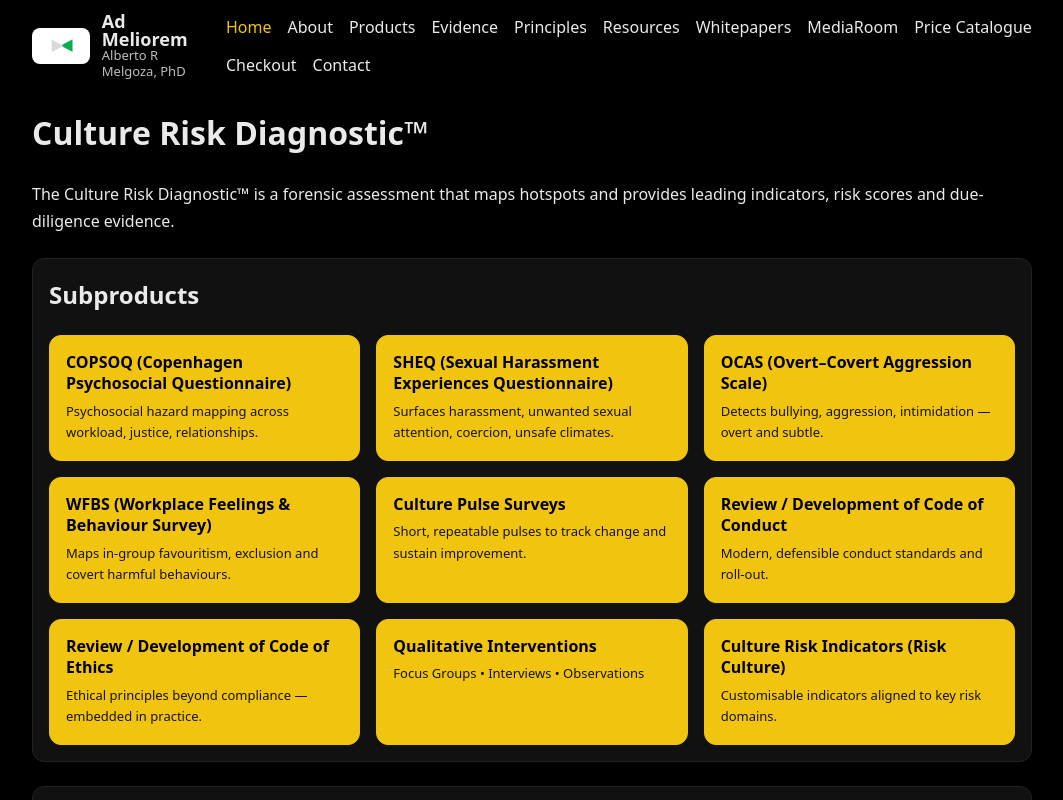
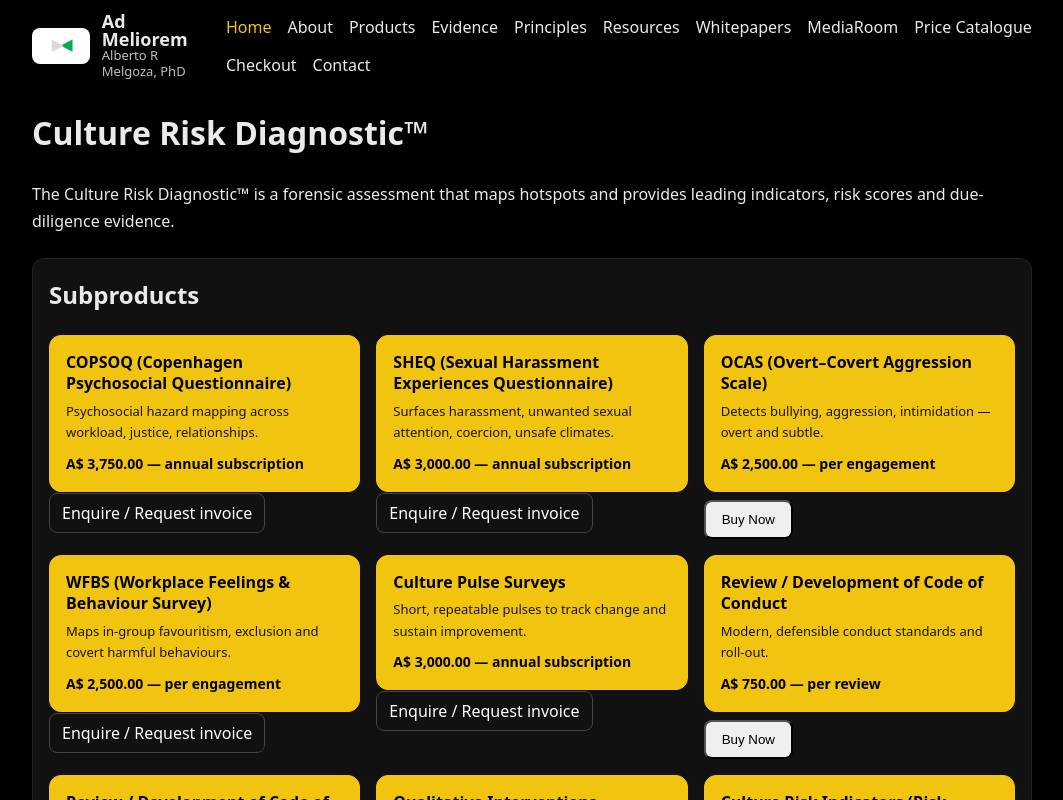
Before and after one commit to AlbertoRMelgoza/AdMeliorem, a Next.js app: page /products/culture-risk-diagnostic in a window 1280 px wide. Shown: the top 800 px of the page, without its empty margins (108-1171 px from the left). Built offline with nearby package versions, Linux system fonts and the light colour scheme.

Commit message:
Update page.tsx

```diff
--- a/app/products/culture-risk-diagnostic/page.tsx
+++ b/app/products/culture-risk-diagnostic/page.tsx
@@ -1,6 +1,41 @@
 import Link from "next/link";
 import type { CSSProperties } from "react";
 import { SUBPRODUCTS } from "./subproducts";
+import BuyNow from "../../../components/BuyNow";
+
+type CatalogItem = { name?: string; priceId?: string };
+
+async function getCatalog(): Promise<CatalogItem[]> {
+  const mod = await import("../../../data/catalog.json");
+  return (mod as any).default as CatalogItem[];
+}
+
+// Display-only price labels per subproduct
+const PRICE_LABEL_BY_SLUG: Record<string, string> = {
+  copsoq: "A$ 3,750.00 — annual subscription",
+  sheq: "A$ 3,000.00 — annual subscription",
+  "culture-pulse-surveys": "A$ 3,000.00 — annual subscription",
+  "qualitative-interventions": "A$ 750.00 — per session (1 hour)",
+  "code-of-conduct": "A$ 750.00 — per review",
+  "code-of-ethics": "A$ 750.00 — per review",
+  ocas: "A$ 2,500.00 — per engagement",
+  wfbs: "A$ 2,500.00 — per engagement",
+  // (no public price provided)
+  "culture-risk-indicators": "Contact for quote",
+};
+
+// Keywords to find Stripe Price IDs in your catalog.json
+const PRICE_KEYWORD_BY_SLUG: Record<string, string> = {
+  copsoq: "copsoq subscription",
+  sheq: "sheq subscription",
+  "culture-pulse-surveys": "pulse subscription",
+  "qualitative-interventions": "qualitative interventions",
+  "code-of-conduct": "code of conduct",
+  "code-of-ethics": "code of ethics",
+  ocas: "ocas",
+  wfbs: "wfbs",
+  "culture-risk-indicators": "culture risk indicators",
+};
 
 export const metadata = {
   title: "Culture Risk Diagnostic™ — Ad Meliorem",
@@ -8,7 +43,9 @@ export const metadata = {
     "A forensic cultural assessment with leading indicators, risk scores and evidence of due diligence, with the intention to minimise financial and reputational liability for your business.",
 };
 
-export default function CRDPage() {
+export default async function CRDPage() {
+  const catalog = await getCatalog();
+
   const wrap: CSSProperties = { maxWidth: 1000, margin: "28px auto", padding: "0 16px", lineHeight: 1.65 };
   const card: CSSProperties = { background: "#111", border: "1px solid #222", borderRadius: 12, padding: 16, marginTop: 24 };
 
@@ -20,7 +57,7 @@ export default function CRDPage() {
   };
 
   const tile: CSSProperties = {
-    background: "#f1c40f", // yellow
+    background: "#f1c40f",
     color: "#000",
     border: "1px solid #f1c40f",
     borderRadius: 12,
@@ -31,7 +68,15 @@ export default function CRDPage() {
   };
 
   const titleStyle: CSSProperties = { margin: 0, fontSize: 16, lineHeight: 1.35 };
-  const shortStyle: CSSProperties = { margin: "6px 0 0 0", fontSize: 13, opacity: 0.9, fontWeight: 500 };
+  const shortStyle: CSSProperties = { margin: "6px 0 8px 0", fontSize: 13, opacity: 0.9, fontWeight: 500 };
+  const priceStyle: CSSProperties = { margin: 0, fontSize: 14, fontWeight: 700 };
+
+  const priceIdForSlug = (slug: string): string | null => {
+    const kw = PRICE_KEYWORD_BY_SLUG[slug];
+    if (!kw) return null;
+    const hit = catalog.find((it) => it?.name?.toLowerCase().includes(kw.toLowerCase()));
+    return hit?.priceId ?? null;
+  };
 
   return (
     <main style={wrap}>
@@ -41,16 +86,47 @@ export default function CRDPage() {
         scores and due-diligence evidence.
       </p>
 
-      {/* Subproducts grid (NO IMAGES) */}
+      {/* Subproducts grid WITH prices and Buy buttons when priceId is available */}
       <section style={card}>
-        <h2 style={{ marginTop: 0 }}>Subproducts </h2>
+        <h2 style={{ marginTop: 0 }}>Subproducts</h2>
         <div style={grid}>
-          {SUBPRODUCTS.map((sp) => (
-            <Link key={sp.slug} href={`/products/culture-risk-diagnostic/${sp.slug}`} style={tile}>
-              <p style={titleStyle}>{sp.title}</p>
-              <p style={shortStyle}>{sp.short}</p>
-            </Link>
-          ))}
+          {SUBPRODUCTS.map((sp) => {
+            const label = PRICE_LABEL_BY_SLUG[sp.slug];
+            const priceId = priceIdForSlug(sp.slug);
+
+            return (
+              <div key={sp.slug} style={{ display: "flex", flexDirection: "column", gap: 8 }}>
+                <Link href={`/products/culture-risk-diagnostic/${sp.slug}`} style={tile}>
+                  <p style={titleStyle}>{sp.title}</p>
+                  <p style={shortStyle}>{sp.short}</p>
+                  {label ? <p style={priceStyle}>{label}</p> : null}
+                </Link>
+
+                {priceId ? (
+                  <div>
+                    <BuyNow priceId={priceId} name={sp.title} price={0}>
+                      Buy Now
+                    </BuyNow>
+                  </div>
+                ) : (
+                  <div>
+                    <a
+                      href="/contact"
+                      style={{
+                        border: "1px solid #444",
+                        padding: "8px 12px",
+                        borderRadius: 8,
+                        color: "#fff",
+                        textDecoration: "none",
+                      }}
+                    >
+                      Enquire / Request invoice
+                    </a>
+                  </div>
+                )}
+              </div>
+            );
+          })}
         </div>
       </section>
 
```
